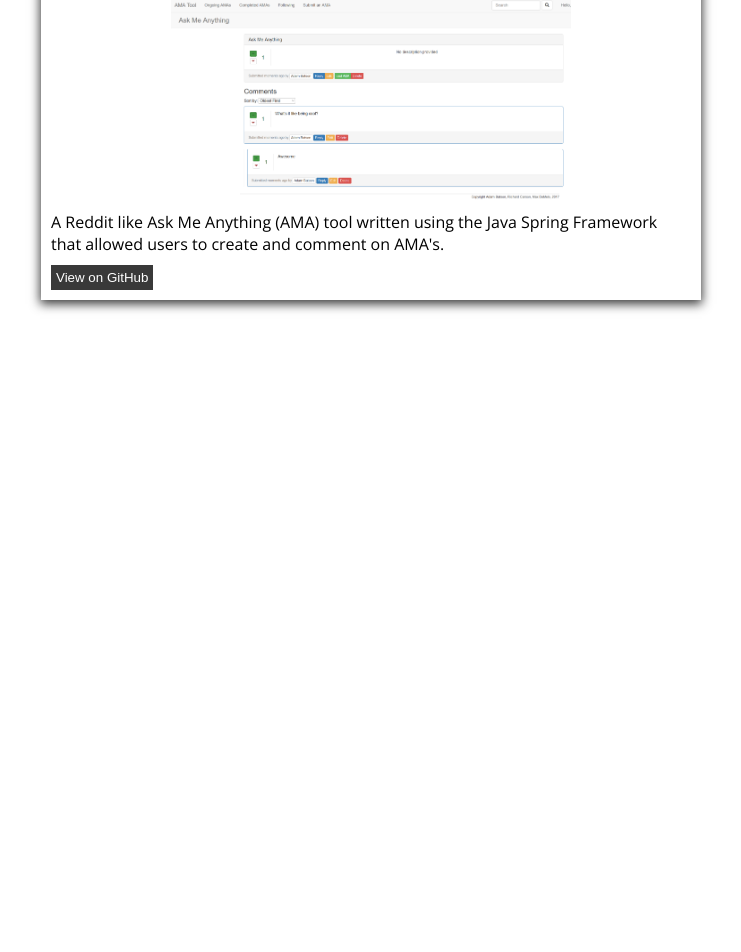
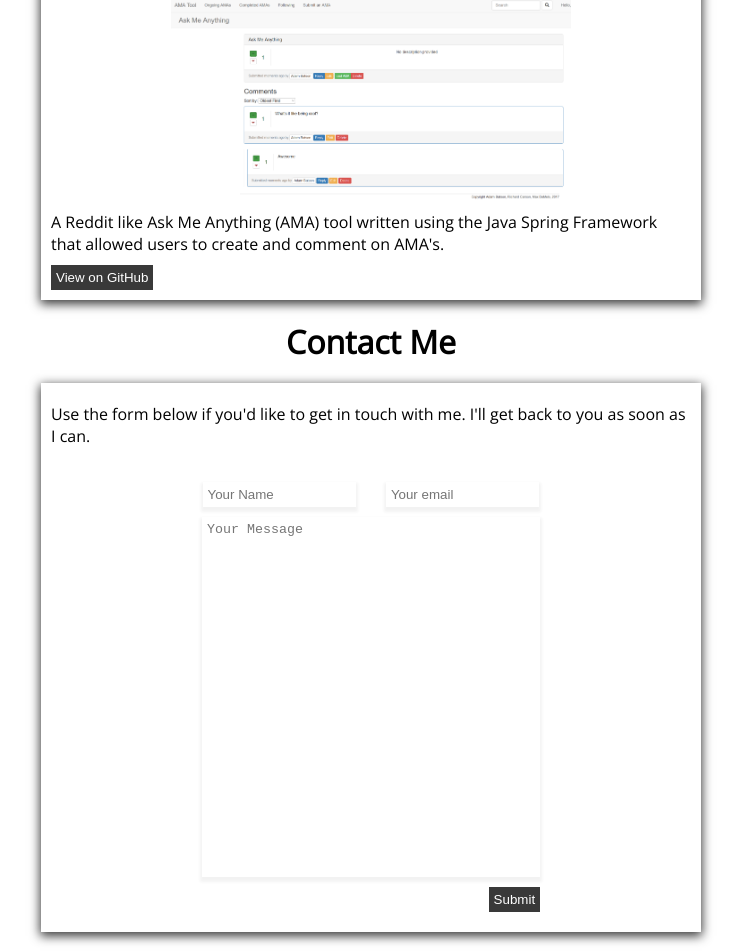
Before and after one commit to adambatson/adambatson.github.io, a Jekyll site: the page built from index.html, in a window 1280 px wide. Shown: the part 1511-2463 px from the top of the page, without its empty margins (269-1010 px from the left). Built offline with Jekyll 4.4.1, drawn with Linux system fonts in a browser that asks for light colours; nearby versions of some CDN libraries; before the commit the page ends 1831 px from its top, so only the background shows below that.

Commit message:
Add contact form

```diff
--- /dev/null
+++ b/_includes/contact.html
@@ -0,0 +1,18 @@
+<h1 style="text-align: center;">Contact Me</h1>
+<div class="card">
+    <p>
+        Use the form below if you'd like to get in touch with me.
+        I'll get back to you as soon as I can.
+    </p>
+    <form id="contactForm" action="https://getsimpleform.com/messages?form_api_token=f67041d6f71c5c71a27b72256dbae882" method="post">
+        <input class="contactInput name" type="text" name="name" placeholder="Your Name">
+        <input class="contactInput email" type="email" name="email" placeholder="Your email"
+            style="margin-left: 5%;">
+        <textarea name="message" class="message" placeholder="Your Message"
+            data-gramm_editor="false"></textarea>
+        <input type="hidden" name="redirect_to" value="/thanks.html">
+       <!--  <div style="text-align: right;"> -->
+            <button type="submit" id="contactSubmit">Submit</button>
+        <!-- </div> -->
+    </form>
+</div>
--- a/css/style.scss
+++ b/css/style.scss
@@ -80,17 +80,21 @@ p {
 	}
 }
 
+@mixin btn() {
+	border: 0;
+	box-shadow: none;
+	padding: 5px;
+	background-color: $darkgrey;
+	color: white;
+}
+
 .project {
 	img {
 		max-width: 400px;
 	}
 
 	button {
-		border: 0;
-		box-shadow: none;
-		padding: 5px;
-		background-color: $darkgrey;
-		color: white;
+		@include btn();
 	}
 
 	button:hover {
@@ -98,3 +102,38 @@ p {
 		color: $darkgrey;
 	}
 }
+
+@mixin inputField() {
+	border: none;
+	box-shadow: 0 3px 3px 2px rgba(0, 0, 0, 0.05);
+	padding: 5px;
+}
+
+#contactForm {
+	color: black;
+    margin: 0 auto;
+    border-radius: 10px;
+    padding: 10px;
+	margin-top: 25px;
+	width: 80%;
+	text-align: center;
+
+	.contactInput {
+		@include inputField();
+		width: 30%;
+	}
+
+	textarea {
+		@include inputField();
+		display: block;
+		width: 66%;
+		margin: 10px auto;
+		height: 40vh;
+		resize: none;
+	}
+
+	button {
+		@include btn();
+		margin-left: 56%;
+	}
+}
--- a/index.html
+++ b/index.html
@@ -11,5 +11,6 @@ title: Adam Batson - Software Developer
 		{% include about.html %}
 		{% include work_experience.html %}
 		{% include portfolio.html %}
+		{% include contact.html %}
 	</body>
 </html>
```
